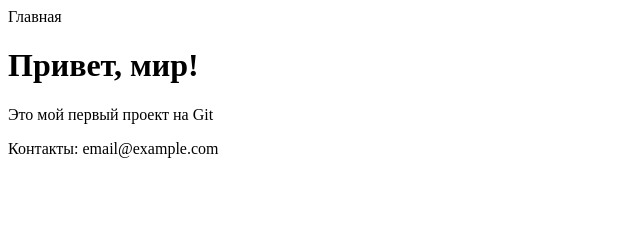
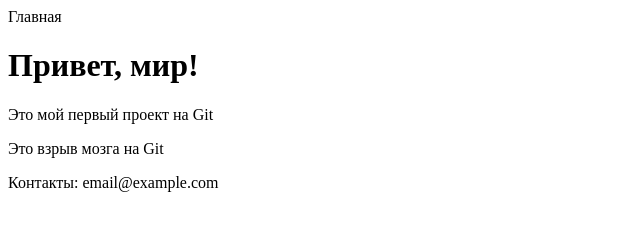
Before and after one commit to milapon/-, a plain HTML site: page index.html in a window 1280 px wide. Shown: the whole page, without its empty margins (0-640 px from the left). Drawn offline with Linux system fonts and the light colour scheme.

Commit message:
Обновлён index.html

```diff
--- a/index.html
+++ b/index.html
@@ -9,6 +9,7 @@
     <header> Главная </header>
     <h1>Привет, мир!</h1>
     <p>Это мой первый проект на Git</p>
+    <p>Это взрыв мозга на Git</p>
   </body>
   <footer>
     <p>Контакты: email@example.com</p>
```
